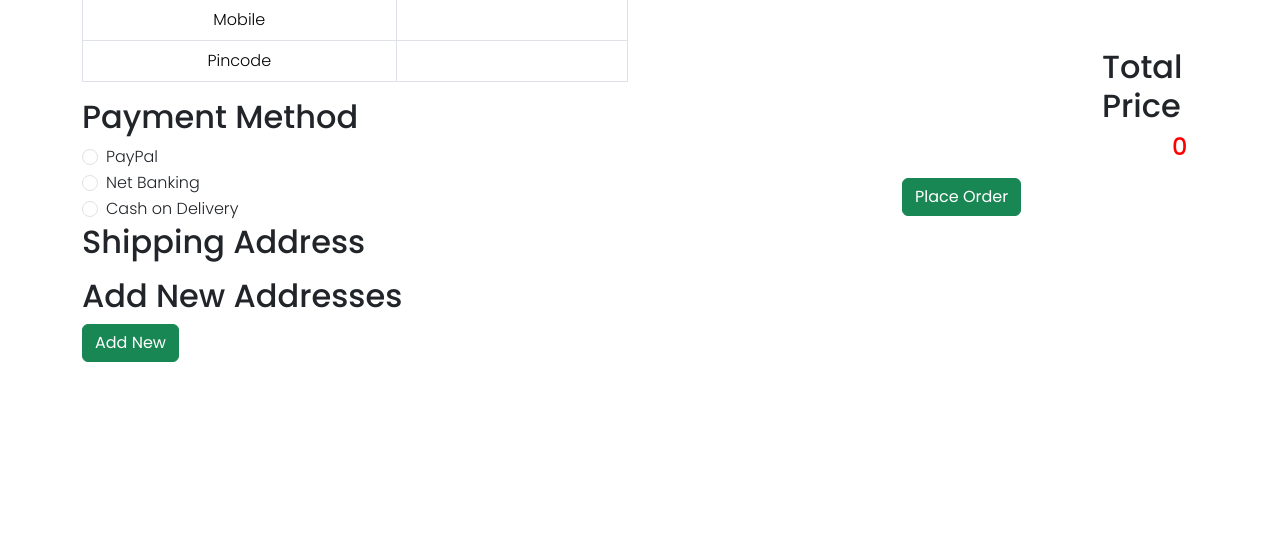
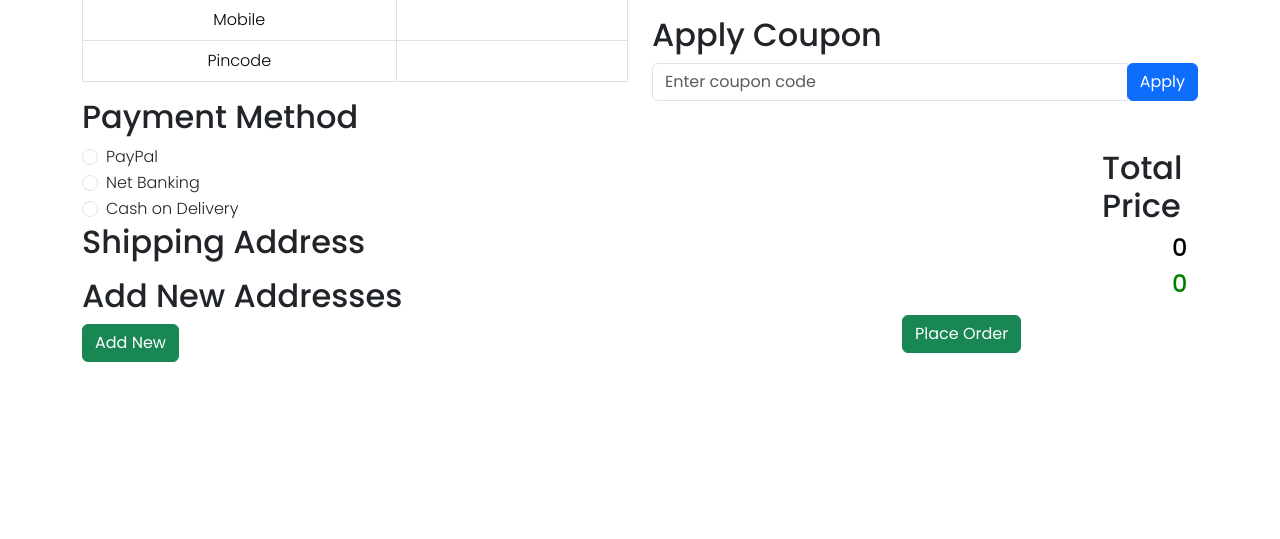
Before and after one commit to saravana1304/cricket-ecomerce-website-project, a Django app: page /checkout/ in a window 1280 px wide. Shown: the part 196-735 px from the top of the page. Run offline with Django 4.2, Linux system fonts and the light colour scheme; the visitor is signed in with stand-in values (Sample User, id 1); some libraries are stand-ins or nearby versions.

Commit message:
coupon applying user side

```diff
--- a/crickart/adminn/views.py
+++ b/crickart/adminn/views.py
@@ -372,7 +372,7 @@ def update_product(request, product_id):
 # function for displaying order details
 
 def order_details(request):
-    orders = Order.objects.all()
+    orders = Order.objects.all().order_by('-id')
     product_names = [", ".join([product.product_name for product in order.products.all()]) for order in orders]
     context = {
         'orders': orders,
@@ -408,7 +408,7 @@ def update_order_status(request):
 # function for display the sales report admin side
 
 def sales_report(request):
-    delivered_orders = Order.objects.filter(delivery_status='Delivered')
+    delivered_orders = Order.objects.filter(delivery_status='Delivered').order_by('-id')
     product_names = [", ".join([product.product_name for product in order.products.all()]) for order in delivered_orders]
     context = {
         'orders': delivered_orders,
@@ -416,6 +416,5 @@ def sales_report(request):
     }
     return render(request, 'adminn/salesreport.html', context)
 
-
 def product_details(request):
     return render(request, 'adminn/orderedproduct.html')
--- a/crickart/offers/models.py
+++ b/crickart/offers/models.py
@@ -4,7 +4,6 @@ from django.db import models
 
 class Coupon(models.Model):
     code = models.CharField(max_length=50, unique=True)
-    discount = models.DecimalField(max_digits=5, decimal_places=2)
     valid_from = models.DateTimeField()
     valid_to = models.DateTimeField()
     total_amount = models.DecimalField(max_digits=10, decimal_places=2)
--- a/crickart/offers/urls.py
+++ b/crickart/offers/urls.py
@@ -9,6 +9,7 @@ urlpatterns = [
     path('coupon/', views.coupon_list, name='coupon'),
     path('addcoupon/', views.add_coupon, name='addcoupon'),
     path('coupons/edit/<int:coupon_id>/', views.edit_coupon, name='editcoupon'),
-     path('coupons/list/<int:coupon_id>/', views.list_coupon, name='list_coupon'),
+    path('coupons/list/<int:coupon_id>/', views.list_coupon, name='list_coupon'),
     path('coupons/unlist/<int:coupon_id>/', views.unlist_coupon, name='unlist_coupon'),
+
 ]
--- a/crickart/userprofile/templates/userprofile/checkout.html
+++ b/crickart/userprofile/templates/userprofile/checkout.html
@@ -88,10 +88,27 @@
                     </tbody>
                 </table>
             </div>
+            <div class="coupon-container mt-3">
+                <h2>Apply Coupon</h2>
+                <div class="input-group">
+                    <input type="text" id="coupon-code" class="form-control" placeholder="Enter coupon code">
+                    <div class="input-group-append">
+                        <button id="apply-coupon-btn" class="btn btn-primary" type="button">Apply</button>
+                    </div>
+                </div>
+                <div class="mt-2">
+                    {% if coupon_applied_amount %}
+                    <p style="color: red;">Applied Discount: -{{ coupon_applied_amount }}</p>
+                    {% endif %}
+                </div>
+                <div id="coupon-message" class="mt-2"></div>
+            </div>
 
             <div class="total-price-container mt-5">
                 <h2 style="margin-left: 450px;">Total Price</h2>
-                <h4 style="margin-left: 520px;color: red;">{{ total_price }}</h4>
+                <h4 id="actual-total-price" style="margin-left: 520px;color: black">{{ total_price }}</h4>
+                <h6 id="coupon-applied" style="margin-left: 520px; color: red;"></h6>
+                <h4 id="final-total-price" style="margin-left: 520px;color: green;">{{ total_price }}</h4>
             </div>
             <div class="place-order-button mt-3">
                 <button id="place-order-btn" type="button" class="btn btn-success" style="margin-left: 250px;">Place Order</button>
@@ -108,6 +125,11 @@
         const placeOrderBtn = document.getElementById('place-order-btn');
         const paypalButtonContainer = document.getElementById('paypal-button-container');
         const paypalRadio = document.getElementById('paypal');
+        const applyCouponBtn = document.getElementById('apply-coupon-btn');
+        const couponMessage = document.getElementById('coupon-message');
+        const actualTotalPriceElem = document.getElementById('actual-total-price');
+        const finalTotalPriceElem = document.getElementById('final-total-price');
+        const couponAppliedElem = document.getElementById('coupon-applied');
 
         // Show PayPal button only if PayPal is selected
         document.querySelectorAll('input[name="payment_method"]').forEach(function (elem) {
@@ -119,6 +141,51 @@
                 }
             });
         });
+
+        // Apply coupon code
+        // Apply coupon code
+applyCouponBtn.addEventListener('click', function () {
+    const couponCode = document.getElementById('coupon-code').value;
+    const actualTotalPrice = parseFloat(actualTotalPriceElem.textContent);
+
+    if (!couponCode) {
+        couponMessage.textContent = 'Please enter a coupon code.';
+        couponMessage.style.color = 'red';
+        return;
+    }
+
+    fetch('/apply_coupon/', {
+        method: 'POST',
+        headers: {
+            'content-type': 'application/json',
+            'X-CSRFToken': getCookie('csrftoken')
+        },
+        body: JSON.stringify({
+            coupon_code: couponCode,
+            total_price: actualTotalPrice
+        })
+    })
+    .then(response => response.json())
+    .then(data => {
+        if (data.success) {
+            finalTotalPriceElem.textContent = data.new_total_price;
+            // Show the amount by which the coupon reduced the total price
+            const couponReduction = actualTotalPrice - parseFloat(data.new_total_price);
+            couponAppliedElem.textContent = `Coupon applied: -${couponReduction.toFixed(2)}`;
+            couponMessage.textContent = 'Coupon applied successfully!';
+            couponMessage.style.color = 'green';
+        } else {
+            couponMessage.textContent = data.message;
+            couponMessage.style.color = 'red';
+        }
+    })
+    .catch(error => {
+        console.error('Error:', error);
+        couponMessage.textContent = 'An unexpected error occurred.';
+        couponMessage.style.color = 'red';
+    });
+});
+
 
         // Render the PayPal button into #paypal-button-container
         paypal.Buttons({
@@ -135,11 +202,7 @@
                         'content-type': 'application/json',
                         'X-CSRFToken': getCookie('csrftoken')
                     },
-                    body: JSON.stringify({
-                        // Add any data you need to create the order, e.g.:
-                        // items: [...],
-                        // total_amount: ...
-                    })
+                    body: JSON.stringify({})
                 }).then(function (res) {
                     return res.json();
                 }).then(function (orderData) {
@@ -184,14 +247,16 @@
                 Swal.fire({
                     icon: 'error',
                     title: 'Oops...',
-                    text: 'An unexpected error occurred.'
+                    text: 'An error occurred during the transaction.'
                 });
             }
         }).render('#paypal-button-container');
 
+        // Handle place order for other payment methods
         placeOrderBtn.addEventListener('click', function () {
             const paymentMethod = document.querySelector('input[name="payment_method"]:checked');
             const addressMethod = document.querySelector('input[name="shipping_address"]:checked');
+            const finalTotalPrice = parseFloat(finalTotalPriceElem.textContent);
 
             if (!paymentMethod) {
                 Swal.fire({
@@ -209,36 +274,29 @@
                 });
                 return;
             }
-
-            if (paymentMethod.value === 'paypal') {
+            if (paymentMethod.id === 'paypal') {
                 Swal.fire({
-                    icon: 'info',
-                    title: 'Please complete the payment with PayPal button.',
-                    showConfirmButton: false,
-                    timer: 3000
+                    icon: 'error',
+                    title: 'Oops...',
+                    text: 'Please complete payment using PayPal button.'
                 });
                 return;
             }
 
-            if (confirm('Are you sure you want to place the order?')) {
-                const formData = new FormData();
-                formData.append("payment_method", paymentMethod.value);
-                formData.append("address_method", addressMethod.value);
-
-                const csrftoken = getCookie('csrftoken');
-                fetch('/place_order/', {
-                    method: 'POST',
+            // Proceed with other payment methods (Net Banking, COD)
+            fetch('/order/create/', {
+                method: 'post',
                 headers: {
-                        'X-CSRFToken': csrftoken,
+                    'content-type': 'application/json',
+                    'X-CSRFToken': getCookie('csrftoken')
                 },
-                    body: formData
+                body: JSON.stringify({
+                    payment_method: paymentMethod.value,
+                    shipping_address: addressMethod.value,
+                    total_price: finalTotalPrice
                 })
-                .then(response => {
-                    if (!response.ok) {
-                        throw new Error('Network response was not ok');
-                    }
-                    return response.json();
             })
+            .then(response => response.json())
             .then(data => {
                 if (data.success) {
                     Swal.fire({
@@ -264,7 +322,6 @@
                     text: 'An unexpected error occurred.'
                 });
             });
-            }
         });
 
         function getCookie(name) {
@@ -273,7 +330,7 @@
                 const cookies = document.cookie.split(';');
                 for (let i = 0; i < cookies.length; i++) {
                     const cookie = cookies[i].trim();
-                    if (cookie.startsWith(name + '=')) {
+                    if (cookie.substring(0, name.length + 1) === (name + '=')) {
                         cookieValue = decodeURIComponent(cookie.substring(name.length + 1));
                         break;
                     }
@@ -283,4 +340,4 @@
         }
     });
 </script>
-{% endblock %}
+{% endblock content %}
--- a/crickart/userprofile/urls.py
+++ b/crickart/userprofile/urls.py
@@ -22,6 +22,7 @@ urlpatterns = [
     # urls for checkout and place_order functions
 
     path('checkout/', views.checkout_page, name='checkout'),
+    path('apply_coupon/', views.apply_coupon, name='apply_coupon'),
     path('place_order/', views.place_order, name='place_order'),
 
     # urls for displaying user orders
--- a/crickart/userprofile/views.py
+++ b/crickart/userprofile/views.py
@@ -15,8 +15,8 @@ from django.views.decorators.csrf import csrf_exempt
 from django.contrib import messages
 from django.contrib.auth.decorators import login_required
 from django.contrib.auth import update_session_auth_hash
-
-
+import json
+from offers.models import Coupon
 
 
 # function for viewing user profile
@@ -238,8 +238,29 @@ def checkout_page(request):
         'shipping_addresses': shipping_addresses,
         'total_price': total_price,
     }
+    return render(request, 'userprofile/checkout.html', context)
 
-    return render(request, 'userprofile/checkout.html', context)
+
+# function for checking and applying coupon
+
+@csrf_exempt
+@login_required
+def apply_coupon(request):
+    if request.method == 'POST':
+        data = json.loads(request.body)
+        coupon_code = data.get('coupon_code')
+        total_price = int(data.get('total_price'))
+
+        try:
+            coupon = Coupon.objects.get(code=coupon_code, status='Active')
+            if coupon.valid_from <= timezone.now() <= coupon.valid_to:
+                new_total_price = total_price - coupon.total_amount
+                return JsonResponse({'success': True, 'new_total_price': new_total_price})
+            else:
+                return JsonResponse({'success': False, 'message': 'coupon time expired try some other coupon.'})
+        except Coupon.DoesNotExist:
+            return JsonResponse({'success': False, 'message': 'Invalid coupon code.'})
+    return JsonResponse({'success': False, 'message': 'Invalid request method.'})
 
 
 # function for place order
```
Also changed, not shown: crickart/offers/templates/offers/coupon.html (+2 -5 lines), crickart/offers/templates/offers/editcoupon.html (+4 -16 lines), crickart/offers/views.py (+17 -6 lines), crickart/offers/migrations/0009_remove_coupon_discount.py (added). Lines whose indentation alone changed are shown as unchanged.
